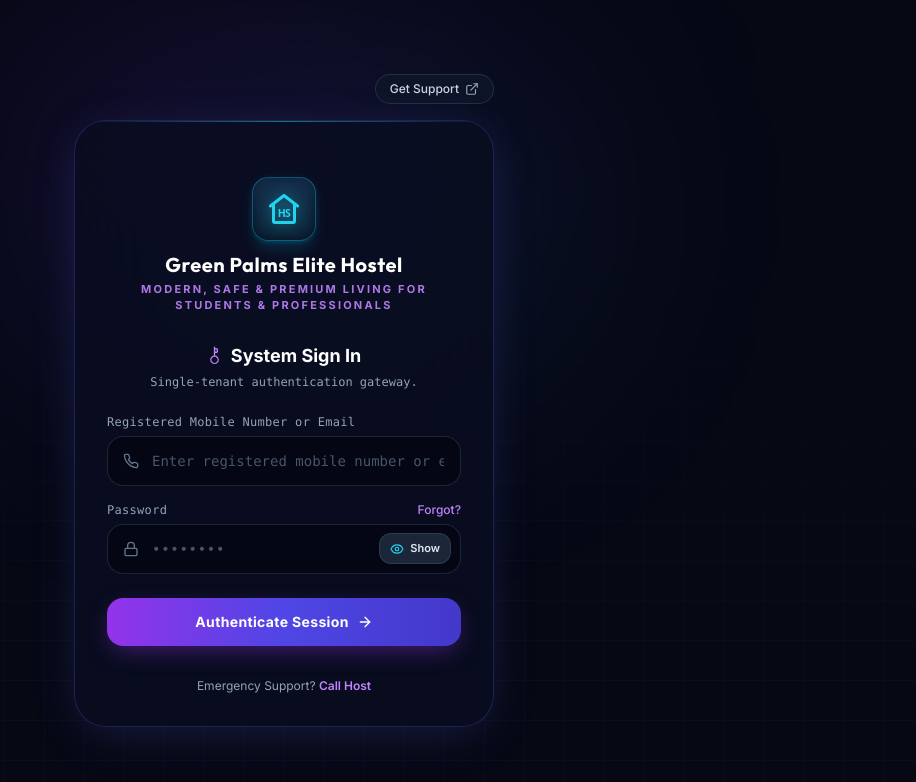
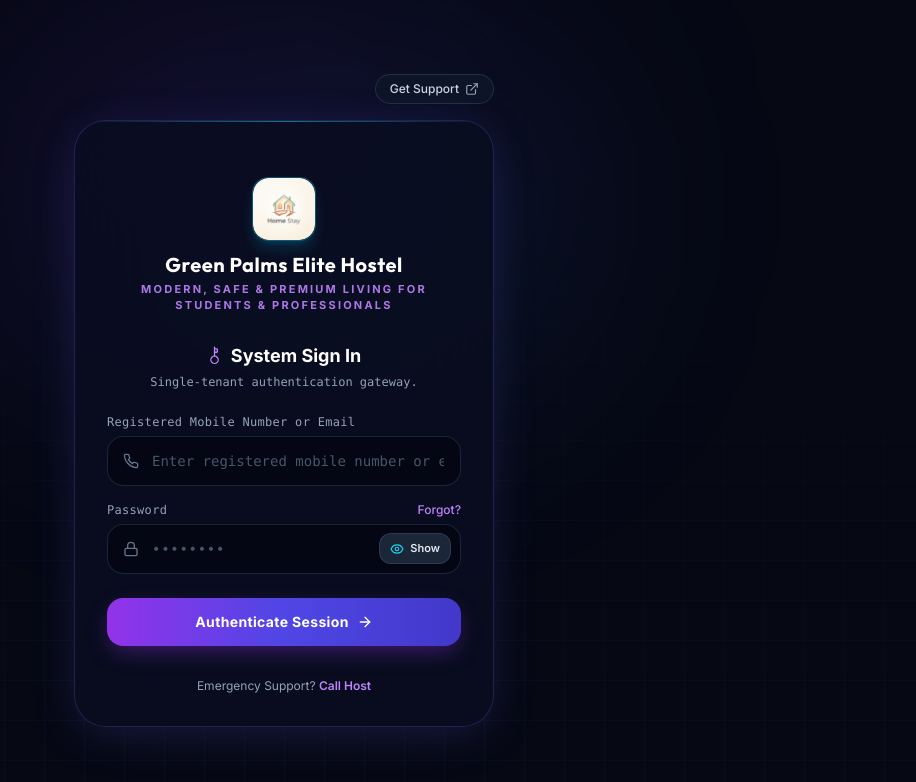
Before and after one commit to homestay7075-lang/homestay, a Next.js app: page /login in a window 1280 px wide. Shown: the top 782 px of the page, without its empty margins (356-1272 px from the left). Built offline with nearby package versions, Linux system fonts and the light colour scheme.

Commit message:
feat: show app logo on app launch splash screen and loading headers

```diff
--- a/app/app/page.tsx
+++ b/app/app/page.tsx
@@ -534,11 +534,19 @@ Dear Owner, I have completed the rent dues payment via UPI. Please verify this r
 
   if (isLoading || !currentUser || loading || !studentData) {
     return (
-      <div className="min-h-screen flex items-center justify-center bg-slate-900 text-white">
-        <div className="text-center space-y-3">
-          <div className="w-8 h-8 border-4 border-indigo-500 border-t-transparent rounded-full animate-spin mx-auto"></div>
-          <p className="text-xs text-slate-400">Loading Resident Mobile App...</p>
+      <div className="min-h-screen flex flex-col items-center justify-center bg-[#070a18] text-white p-4">
+        <div className="relative mb-5">
+          <div className="absolute -inset-3 rounded-3xl bg-gradient-to-tr from-indigo-500/40 via-cyan-400/30 to-purple-500/40 blur-xl animate-pulse" />
+          <div className="w-16 h-16 rounded-2xl p-0.5 bg-gradient-to-b from-cyan-400/50 via-indigo-500/30 to-purple-500/50 border border-white/20 shadow-2xl relative z-10 overflow-hidden flex items-center justify-center">
+            <img
+              src="/logo.png"
+              alt="Home Stay Logo"
+              className="w-full h-full object-cover rounded-[14px]"
+            />
+          </div>
         </div>
+        <div className="w-6 h-6 border-2 border-indigo-500 border-t-transparent rounded-full animate-spin mb-3"></div>
+        <p className="text-xs text-slate-400 font-medium font-mono">Loading Resident Mobile App...</p>
       </div>
     );
   }
--- a/app/layout.tsx
+++ b/app/layout.tsx
@@ -3,6 +3,7 @@ import './globals.css';
 import { AuthProvider } from '@/lib/context/AuthContext';
 import { SettingsProvider } from '@/lib/context/SettingsContext';
 import { getDatabase } from '@/lib/db/store';
+import AppSplashScreen from '@/components/common/AppSplashScreen';
 
 export const metadata: Metadata = {
   title: 'Home Stay - Hostel & Resident Portal Management System',
@@ -53,6 +54,7 @@ export default function RootLayout({
       <body className="min-h-screen flex flex-col bg-slate-50 text-slate-900 antialiased selection:bg-indigo-500 selection:text-white">
         <SettingsProvider initialSettings={initialSettings}>
           <AuthProvider>
+            <AppSplashScreen />
             <div className="flex-1 flex flex-col">
               {children}
             </div>
--- a/app/login/page.tsx
+++ b/app/login/page.tsx
@@ -119,34 +119,14 @@ function LoginContent() {
 
           {/* Logo & Hostel Name Header */}
           <div className="text-center space-y-2.5">
-            {/* Cyan HS House Logo Icon matching screenshot */}
-            <div className="w-16 h-16 rounded-2xl bg-gradient-to-b from-[#131b38] to-[#090d1f] border border-cyan-500/40 mx-auto flex items-center justify-center shadow-lg shadow-cyan-500/20 relative group">
+            {/* App Logo matching branding */}
+            <div className="w-16 h-16 rounded-2xl bg-gradient-to-b from-[#131b38] to-[#090d1f] border border-cyan-500/40 mx-auto flex items-center justify-center shadow-lg shadow-cyan-500/20 relative group overflow-hidden">
               <div className="absolute inset-0 rounded-2xl bg-cyan-400/10 blur-sm pointer-events-none" />
-              <svg
-                className="w-9 h-9 text-cyan-400 relative z-10 drop-shadow-[0_0_8px_rgba(34,211,238,0.7)]"
-                viewBox="0 0 24 24"
-                fill="none"
-                stroke="currentColor"
-                strokeWidth="2"
-                strokeLinecap="round"
-                strokeLinejoin="round"
-              >
-                <path d="M3 10L12 3l9 7" />
-                <path d="M5 9.5v10.5a1 1 0 0 0 1 1h12a1 1 0 0 0 1-1V9.5" />
-                <text
-                  x="12"
-                  y="17.5"
-                  textAnchor="middle"
-                  fontSize="7"
-                  fontWeight="900"
-                  fill="#22d3ee"
-                  stroke="none"
-                  fontFamily="system-ui, -apple-system, sans-serif"
-                  letterSpacing="-0.5px"
-                >
-                  HS
-                </text>
-              </svg>
+              <img
+                src="/logo.png"
+                alt={hostelName || 'Home Stay Logo'}
+                className="w-full h-full object-cover rounded-2xl relative z-10"
+              />
             </div>
 
             <div>
--- /dev/null
+++ b/components/common/AppSplashScreen.tsx
@@ -0,0 +1,81 @@
+'use client';
+
+import React, { useState, useEffect } from 'react';
+import { useHostelSettings } from '@/lib/context/SettingsContext';
+
+export default function AppSplashScreen() {
+  const [visible, setVisible] = useState(false);
+  const [fading, setFading] = useState(false);
+  const { hostelName, settings } = useHostelSettings();
+
+  useEffect(() => {
+    // Only display splash screen once per browser/app session on opening
+    try {
+      const hasShown = sessionStorage.getItem('homestay_splash_shown');
+      if (!hasShown) {
+        setVisible(true);
+        sessionStorage.setItem('homestay_splash_shown', 'true');
+
+        const fadeTimer = setTimeout(() => {
+          setFading(true);
+        }, 1300);
+
+        const removeTimer = setTimeout(() => {
+          setVisible(false);
+        }, 1800);
+
+        return () => {
+          clearTimeout(fadeTimer);
+          clearTimeout(removeTimer);
+        };
+      }
+    } catch {
+      // Ignore sessionStorage errors in strict private browsing
+    }
+  }, []);
+
+  if (!visible) return null;
+
+  return (
+    <div
+      onClick={() => setVisible(false)}
+      className={`fixed inset-0 z-[99999] flex flex-col items-center justify-center bg-[#070a18] text-white transition-opacity duration-500 ease-out select-none cursor-pointer ${
+        fading ? 'opacity-0 pointer-events-none' : 'opacity-100'
+      }`}
+      aria-label="App Splash Screen"
+    >
+      {/* Background ambient lighting */}
+      <div className="absolute inset-0 overflow-hidden pointer-events-none">
+        <div className="absolute top-1/2 left-1/2 -translate-x-1/2 -translate-y-1/2 w-[340px] sm:w-[500px] h-[340px] sm:h-[500px] bg-gradient-to-tr from-indigo-600/25 via-purple-600/20 to-cyan-500/20 rounded-full blur-[100px] pointer-events-none" />
+      </div>
+
+      {/* Center Content */}
+      <div className="relative z-10 flex flex-col items-center text-center px-6 max-w-sm animate-in fade-in zoom-in-95 duration-500">
+        {/* App Logo with glowing aura */}
+        <div className="relative mb-5">
+          <div className="absolute -inset-3 rounded-3xl bg-gradient-to-tr from-indigo-500/40 via-cyan-400/30 to-purple-500/40 blur-xl animate-pulse" />
+          <div className="w-24 h-24 sm:w-28 sm:h-28 rounded-3xl p-1 bg-gradient-to-b from-cyan-400/60 via-indigo-500/30 to-purple-500/60 border border-white/20 shadow-2xl relative z-10 overflow-hidden flex items-center justify-center backdrop-blur-md">
+            <img
+              src="/logo.png"
+              alt={hostelName || 'Home Stay App Logo'}
+              className="w-full h-full object-cover rounded-[22px] shadow-inner"
+            />
+          </div>
+        </div>
+
+        {/* Hostel / App Name */}
+        <h1 className="text-xl sm:text-2xl font-bold font-display tracking-tight text-white drop-shadow-md">
+          {hostelName || 'Home Stay'}
+        </h1>
+        <p className="text-[10px] sm:text-[11px] font-bold text-indigo-300/90 uppercase tracking-[0.22em] mt-1 font-mono">
+          {settings?.tagline || 'PREMIUM ACCOMMODATION STAY'}
+        </p>
+
+        {/* Animated Loading Bar */}
+        <div className="w-36 h-1 bg-slate-800/90 rounded-full overflow-hidden mt-8 relative border border-slate-700/60">
+          <div className="h-full bg-gradient-to-r from-indigo-500 via-cyan-400 to-purple-500 rounded-full w-1/2 animate-pulse" />
+        </div>
+      </div>
+    </div>
+  );
+}
--- a/components/dashboard/DashboardLayout.tsx
+++ b/components/dashboard/DashboardLayout.tsx
@@ -53,9 +53,19 @@ export default function DashboardLayout({ children }: DashboardLayoutProps) {
 
   if (isLoading || !currentUser) {
     return (
-      <div className="min-h-screen bg-slate-900 text-white flex flex-col items-center justify-center p-4">
-        <div className="w-10 h-10 border-4 border-indigo-600 border-t-transparent rounded-full animate-spin mx-auto mb-4"></div>
-        <p className="text-xs text-slate-400 font-medium">Verifying authorization...</p>
+      <div className="min-h-screen bg-[#070a18] text-white flex flex-col items-center justify-center p-4">
+        <div className="relative mb-5">
+          <div className="absolute -inset-3 rounded-3xl bg-gradient-to-tr from-indigo-500/40 via-cyan-400/30 to-purple-500/40 blur-xl animate-pulse" />
+          <div className="w-16 h-16 rounded-2xl p-0.5 bg-gradient-to-b from-cyan-400/50 via-indigo-500/30 to-purple-500/50 border border-white/20 shadow-2xl relative z-10 overflow-hidden flex items-center justify-center">
+            <img
+              src="/logo.png"
+              alt="Home Stay Logo"
+              className="w-full h-full object-cover rounded-[14px]"
+            />
+          </div>
+        </div>
+        <div className="w-6 h-6 border-2 border-indigo-500 border-t-transparent rounded-full animate-spin mb-3"></div>
+        <p className="text-xs text-slate-400 font-medium font-mono">Verifying authorization...</p>
       </div>
     );
   }
@@ -118,8 +128,8 @@ export default function DashboardLayout({ children }: DashboardLayoutProps) {
       <aside className="no-print hidden lg:flex flex-col w-64 bg-slate-900 text-slate-300 border-r border-slate-800 shrink-0 sticky top-0 h-screen overflow-y-auto">
         {/* Brand */}
         <div className="p-5 border-b border-slate-800 flex items-center gap-3">
-          <div className="w-9 h-9 rounded-xl bg-indigo-600 flex items-center justify-center text-white font-bold text-sm shadow-md shadow-indigo-500/25">
-            <Bed className="w-5 h-5 text-indigo-100" />
+          <div className="w-9 h-9 rounded-xl overflow-hidden border border-indigo-500/40 shadow-md shadow-indigo-500/25 shrink-0 bg-slate-800 flex items-center justify-center">
+            <img src="/logo.png" alt="Logo" className="w-full h-full object-cover" />
           </div>
           <div>
             <h1 className="font-bold text-white text-base font-display leading-tight tracking-tight truncate max-w-[160px]" title={hostelName}>
@@ -203,14 +213,17 @@ export default function DashboardLayout({ children }: DashboardLayoutProps) {
       <div className="flex-1 flex flex-col min-w-0 overflow-x-hidden">
         {/* Mobile Header Bar */}
         <header className="no-print lg:hidden bg-slate-900 text-white px-4 py-3 flex items-center justify-between sticky top-0 z-30 border-b border-slate-800 shadow-sm">
-          <div className="flex items-center gap-2.5">
+          <div className="flex items-center gap-2.5 min-w-0">
             <button
               onClick={() => setMobileSidebarOpen(true)}
-              className="p-1.5 rounded-lg bg-slate-800 text-slate-300 hover:text-white"
+              className="p-1.5 rounded-lg bg-slate-800 text-slate-300 hover:text-white shrink-0"
             >
               <Menu className="w-5 h-5" />
             </button>
-            <span className="font-bold text-sm font-display truncate max-w-[160px]" title={hostelName}>{hostelName}</span>
+            <div className="w-7 h-7 rounded-lg overflow-hidden border border-indigo-500/40 shrink-0 bg-slate-800">
+              <img src="/logo.png" alt="Logo" className="w-full h-full object-cover" />
+            </div>
+            <span className="font-bold text-sm font-display truncate max-w-[150px]" title={hostelName}>{hostelName}</span>
           </div>
           <div className="flex items-center gap-2">
 
@@ -229,7 +242,12 @@ export default function DashboardLayout({ children }: DashboardLayoutProps) {
             />
             <div className="relative w-64 max-w-[80vw] bg-slate-900 text-slate-300 flex flex-col h-full z-10 shadow-2xl">
               <div className="p-4 border-b border-slate-800 flex items-center justify-between">
-                <div className="font-bold text-white text-sm font-display truncate max-w-[180px]" title={hostelName}>{hostelName}</div>
+                <div className="flex items-center gap-2.5 min-w-0">
+                  <div className="w-7 h-7 rounded-lg overflow-hidden border border-indigo-500/40 shrink-0 bg-slate-800">
+                    <img src="/logo.png" alt="Logo" className="w-full h-full object-cover" />
+                  </div>
+                  <div className="font-bold text-white text-sm font-display truncate max-w-[150px]" title={hostelName}>{hostelName}</div>
+                </div>
                 <button
                   onClick={() => setMobileSidebarOpen(false)}
                   className="p-1 rounded-lg hover:bg-slate-800 text-slate-400"
--- a/components/public/PublicNavbar.tsx
+++ b/components/public/PublicNavbar.tsx
@@ -50,8 +50,8 @@ export default function PublicNavbar() {
           <div className="flex items-center justify-between h-16 sm:h-20 gap-2">
             {/* Brand Logo */}
             <Link href="/" className="flex items-center gap-2 sm:gap-3 group shrink-0">
-              <div className="w-9 h-9 sm:w-10 sm:h-10 rounded-xl bg-gradient-to-tr from-indigo-600 via-indigo-700 to-indigo-800 flex items-center justify-center text-white font-black text-base sm:text-lg shadow-md shadow-indigo-500/20 group-hover:scale-105 transition shrink-0">
-                <Bed className="w-4 h-4 sm:w-5 sm:h-5 text-indigo-100" />
+              <div className="w-9 h-9 sm:w-10 sm:h-10 rounded-xl overflow-hidden border border-indigo-500/30 shadow-md shadow-indigo-500/20 group-hover:scale-105 transition shrink-0 bg-slate-900 flex items-center justify-center">
+                <img src="/logo.png" alt="Home Stay Logo" className="w-full h-full object-cover" />
               </div>
               <div className="hidden xs:block min-w-0">
                 <span
```
Also changed, not shown: 1 other file (tests, documents, lock files or other folders).
